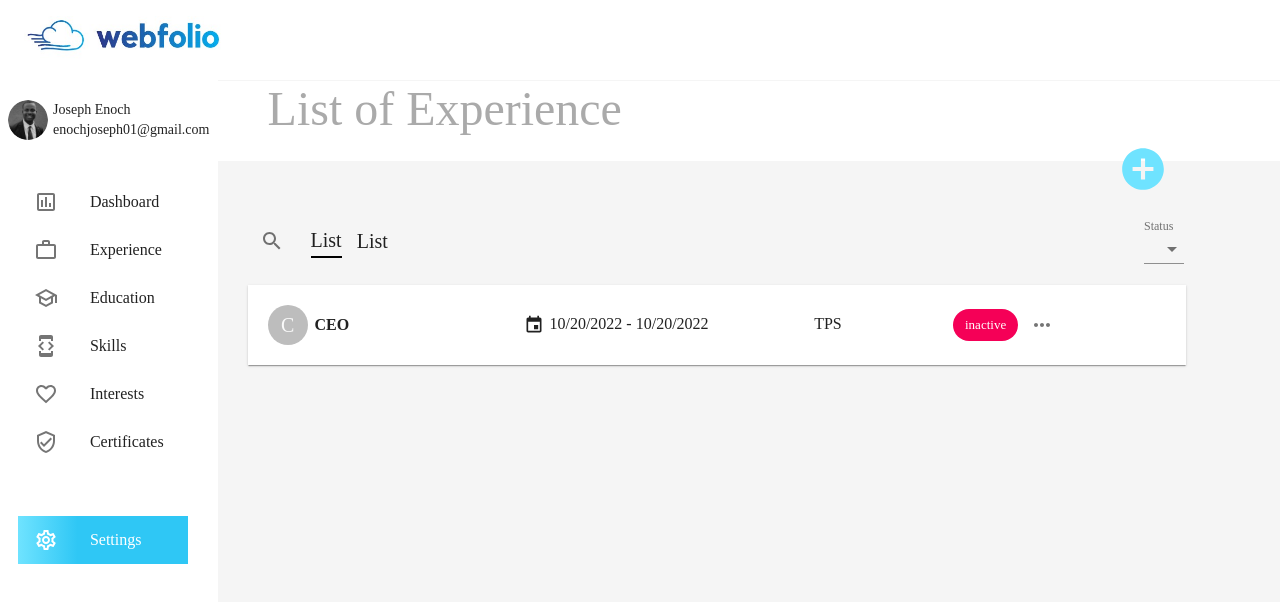
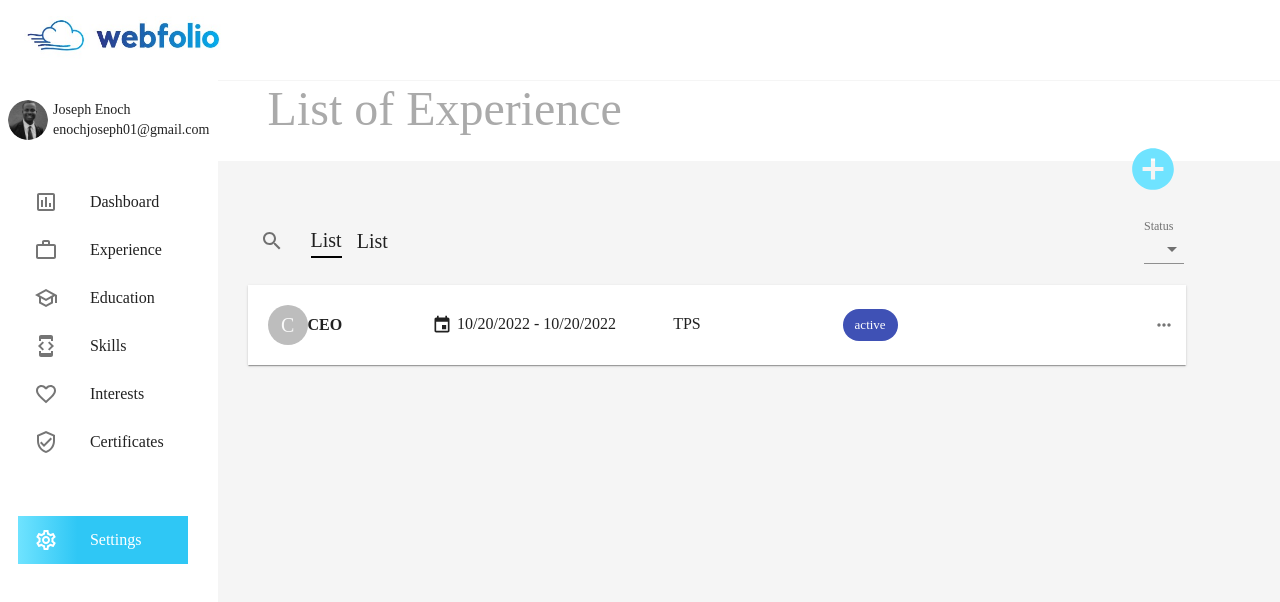
Before and after one commit to lucatosc/Portfolio-dashboard-editor-velzon, a React (Create React App) app: page /Experience in a window 1280 px wide. Shown: the top 602 px of the page. Built offline with nearby package versions, Linux system fonts and the light colour scheme; what webfontloader would draw is missing.

Commit message:
Completed the DataTable

```diff
--- a/src/components/DataTable.jsx
+++ b/src/components/DataTable.jsx
@@ -1,6 +1,6 @@
 import {React, useState} from "react";
-import {makeStyles, Box, Typography, Grid, Avatar, Chip, IconButton} from "@material-ui/core";
-import {Event, MoreHoriz} from "@material-ui/icons";
+import {makeStyles, Box, Typography, Grid, Avatar, Chip, IconButton, Collapse} from "@material-ui/core";
+import {Event, MoreHoriz, Delete, Edit, Publish, Cancel} from "@material-ui/icons";
 
 
 const useStyles = makeStyles((theme) =>({
@@ -21,7 +21,50 @@ const useStyles = makeStyles((theme) =>({
         '&:hover': {
             opacity: [0.9, 0.8, 0.7],
             boxShadow: "0 5px 10px rgba(0,0,0,0.12), 0 10px 10px rgba(0,0,0,0.12)",
-          },
+        },
+    },
+    avatarContainer:{
+        marginLeft:"20px",
+        width:"5%",
+        [theme.breakpoints.down("md")]:{
+            width:"20%",
+        }
+    },
+    roleText:{
+        display:"inline-block",
+        width:"10%",
+        marginRight:"50px",
+        fontWeight:"bold",
+        [theme.breakpoints.down("md")]:{
+            marginLeft:"20px",
+        }
+    },
+    date:{
+        display:"flex",
+        alignItems:"center",
+        width: "25%",
+        [theme.breakpoints.down("md")]:{
+            display:"none"
+        }
+    },
+    companyBox:{
+        width:"10%",
+        marginLeft:50,
+        display:"flex",
+        alignItems:"center",
+    },
+    statusContainer:{
+        marginLeft:100,
+        display:"flex",
+        alignItems:"center",
+        borderRadius:20,
+    },
+    optionsBox:{
+        display:"flex",
+        marginLeft:"12%",
+        [theme.breakpoints.down("md")]:{
+            marginLeft:"13%",
+        }
     }
 }))
 
@@ -30,86 +73,56 @@ const roleName = "CEO"
 const company = "TPS"
 const startDate = "10/20/2022"
 const endDate = "10/20/2022"
-const active = false
+const active = true
 
 
 const DataTable = () => {
     const [openOptions, setOpenOptions] = useState(false)
-    const styles = useStyles()
+    const handleClick = () => {
+        setOpenOptions(!openOptions);
+    };
+   const classes = useStyles()
     return (
-        <div className={styles.rootContainer}>
-            <Box className={styles.dataContainer} boxShadow={1}>
-                <Grid
-                    container
-                    style={{
-                        marginLeft:"20px",
-                        width:"5%"}}>
+        <div className={classes.rootContainer}>
+            <Box className={classes.dataContainer} boxShadow={1}>
+                <Grid container className={classes.avatarContainer}>
                     <Grid item>
                         <Avatar>{roleName[0]}</Avatar>
                     </Grid >
                 </Grid>
-                <Typography
-                    variant="body1"
-                    style={{
-                        display:"inline-block",
-                        width:"160px",
-                        marginRight:"50px",
-                        fontWeight:"bold"
-                    }}
-                >
-                    {roleName.length<20 ? roleName : roleName+"..."}
+                <Typography variant="body1" className={classes.roleText}>
+                    {roleName.length<7 ? roleName : roleName+"..."}
                 </Typography>
-                <Box
-                    style={{
-                        display:"flex",
-                        alignItems:"center",
-                        width: "25%"
-                    }}
-                >
+                <Box className={classes.date}>
                     <Event fontSize="small" />
-                    <Typography
-                        style={{
-                            margin:"0px 0px 2px 5px"
-                        }}
-                        variant="body1"
-                    >
+                    <Typography variant="body1" style={{margin:"0px 0px 2px 5px",}}>
                         {startDate+ " - "+endDate}
                     </Typography>
                 </Box>
-                <Box
-                    style={{
-                        width:"10%",
-                        marginLeft:50,
-                        display:"flex",
-                        alignItems:"center",
-                    }}
-                >
-                    <Typography
-                        style={{
-                            margin:"0px 0px 2px 5px"
-                        }}
-                        variant="body1"
-                    >
+                <Box className={classes.companyBox}>
+                    <Typography style={{margin:"0px 0px 2px 5px"}} variant="body1">
                         {company}
                     </Typography>
                 </Box>
-                <Box
-                    style={{
-                        marginLeft:50,
-                        display:"flex",
-                        alignItems:"center",
-                        borderRadius:20,
-                    }}
-                >
-                    <Chip label={active ? "active" : "inactive" } color={active ? "primary": "secondary"} />
+                <Box className={classes.statusContainer}>
+                    <Chip label={active ? "active" : "inactive" } color={active ? "primary": "textSecondary"} />
                 </Box>
-                <IconButton>
-                    <MoreHoriz/>
-
-                </IconButton>
-                {/* <Collapse in={open} timeout="auto" unmountOnExit>
-
-                </Collapse> */}
+                <Box className={classes.optionsBox}>
+                    <Collapse in={openOptions} timeout="auto" >
+                        <IconButton>
+                            <Delete fontSize="small"/>
+                        </IconButton>
+                        <IconButton>
+                            <Edit fontSize="small"/>
+                        </IconButton>
+                        <IconButton>
+                            <Publish fontSize="small"/>
+                        </IconButton>
+                    </Collapse>
+                    <IconButton onClick={handleClick}>
+                        {openOptions ? <Cancel fontSize="small"/> : <MoreHoriz fontSize="small"/> }
+                    </IconButton>
+                </Box>
             </Box>
         </div>
     );
--- a/src/components/Experience/Experience.jsx
+++ b/src/components/Experience/Experience.jsx
@@ -9,14 +9,22 @@ const useStyles = makeStyles((theme) =>({
     rootContainer:{
         height:"88vh"
     },
-    addIcon:{
+    addIconDiv:{
         position:"absolute",
         top:"16.5vh",
-        right:100,
+        right:"7%",
         marginBottom:0,
         [theme.breakpoints.down("md")]:{
-            top:"7vh",
+            right:"5%",
+            top:"11vh",
         },
+    },
+    addIcon:{
+        color:"rgba(111,227,255,1)",
+        fontSize:50,
+        [theme.breakpoints.down("md")]:{
+            fontSize:30,
+        }
     },
     mainSection:{
         display:"flex",
@@ -33,13 +41,13 @@ const Experience = ()=>{
     return(
         <div className={classes.rootContainer} >
             <ExperienceHeader/>
-            <div className = {classes.addIcon}>
-            <IconButton>
-                <AddCircle style={{color:"rgba(111,227,255,1)", fontSize:50}}/>
-            </IconButton>
+            <div className = {classes.addIconDiv}>
+                <IconButton>
+                    <AddCircle className={classes.addIcon}/>
+                </IconButton>
             </div>
             <div className={classes.mainSection}>
-                <SearchBar/>
+                <SearchBar fontSize="small"/>
                 <DataTable/>
             </div>
 
--- a/src/components/Experience/ExperienceHeader.jsx
+++ b/src/components/Experience/ExperienceHeader.jsx
@@ -7,9 +7,13 @@ const useStyles = makeStyles((theme) => ({
         display:"flex",
         width:"100%",
         height:80,
-        maxHeight:100,
+        maxHeight:"10vh",
         backgroundColor:"#ffffff",
         overflow:"visible",
+        [theme.breakpoints.down("md")]:{
+            marginTop:"1.8vh",
+            maxHeight:"7vh",
+        }
     },
     text:{
         marginLeft:50,
--- a/src/components/Header.jsx
+++ b/src/components/Header.jsx
@@ -43,20 +43,13 @@ const useStyles = makeStyles((theme) =>({
 }))
 const Header = () => {
     const [open, setOpen] = useState(false);
-    const appBar = useRef()
     const handleClick = () => {
-        if (open) {
-            appBar.current.height = "500px"
-        }
-        else {
-            appBar.current.height = "50px"
-        }
         setOpen(!open);
 
     };
     const classes = useStyles()
     return (
-        <AppBar color="primary" className={classes.root} position="fixed" elevation={0} ref={appBar}>
+        <AppBar color="primary" className={classes.root} position="fixed" elevation={0}>
             <Toolbar>
                 <Grid container>
                     <Grid item>
@@ -75,9 +68,9 @@ const Header = () => {
             <Grid container className={classes.appMenu} direction="row-reverse">
                 <Grid item>
 
-                    {/* <Collapse in={open} timeout="auto" unmountOnExit>
+                    <Collapse in={open} timeout="auto" unmountOnExit>
                         <AppMenu />
-                    </Collapse> */}
+                    </Collapse>
                 </Grid>
             </Grid>
        </AppBar>
```
